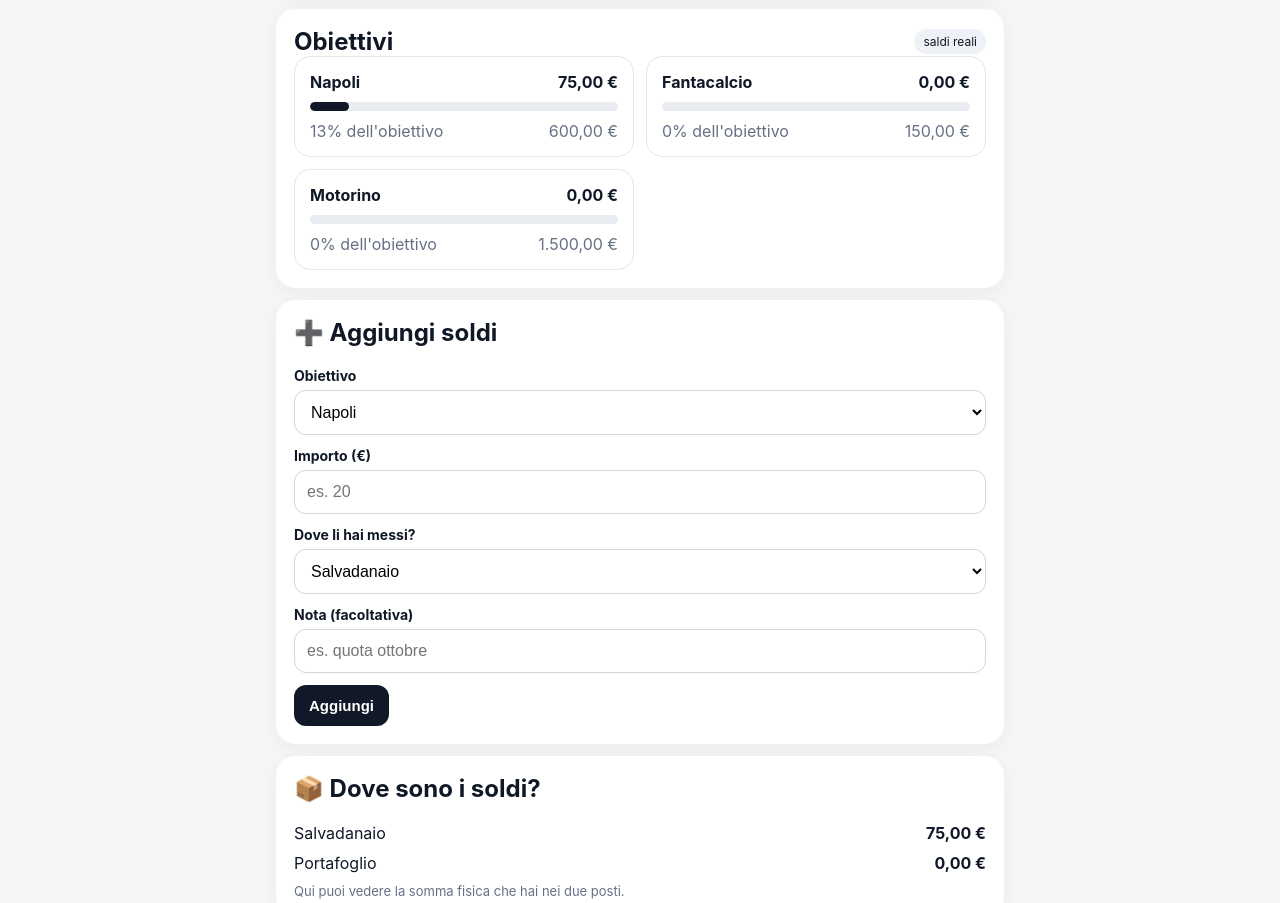
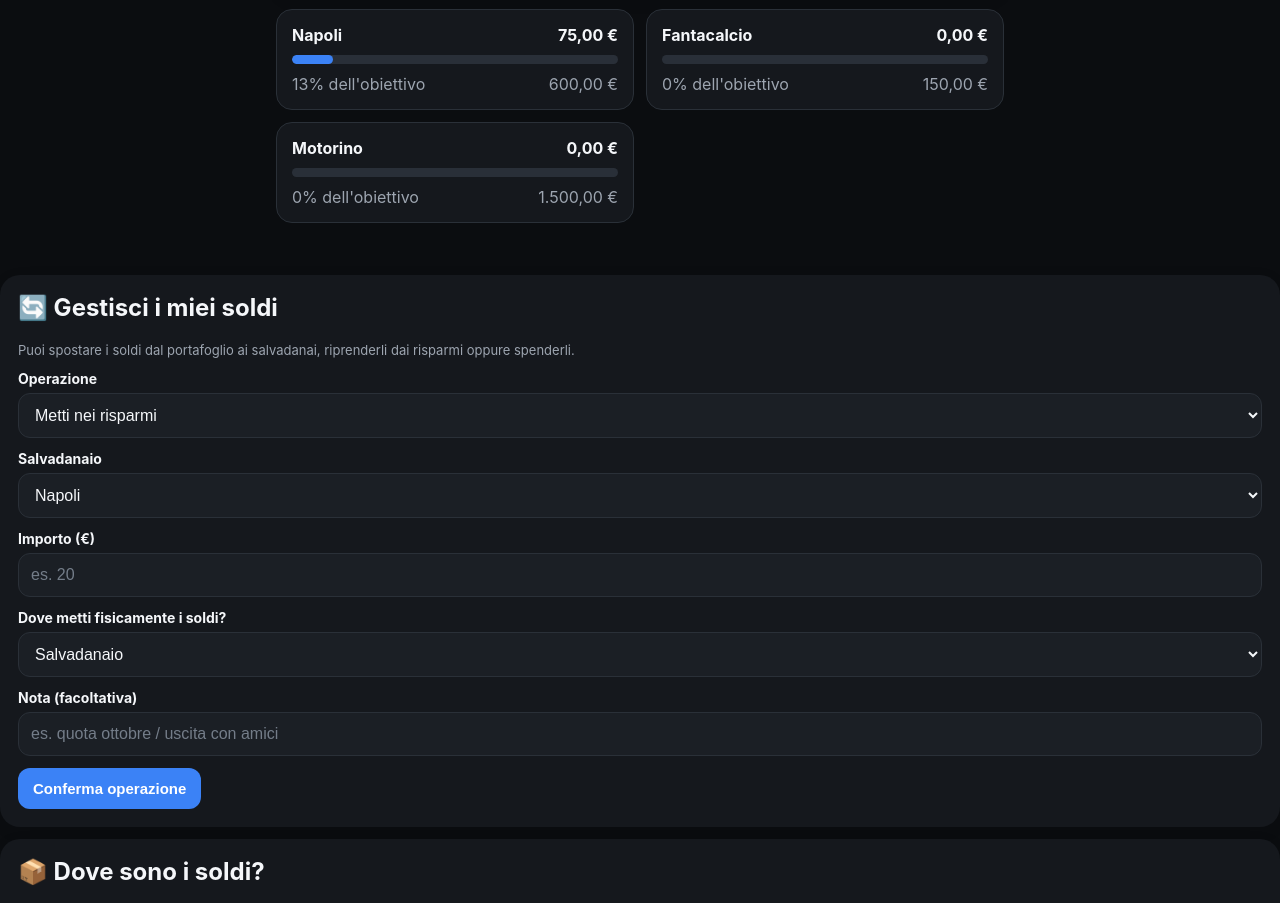
Before and after one commit to diegodevito10/Risparmi, a plain HTML site: page index.html in a window 1280 px wide. Shown: the part 220-1123 px from the top of the page. Drawn offline with Linux system fonts and the light colour scheme.

Commit message:
Add files via upload

```diff
--- a/index.html
+++ b/index.html
@@ -25,6 +25,79 @@ label{display:block;margin:12px 0 0;font-weight:650;font-size:14px}.history{font
 .small{font-size:13px}.pill{background:#eef1f5;padding:5px 9px;border-radius:99px;font-size:12px}
 @media(min-width:600px){.grid{grid-template-columns:1fr 1fr}}
 </style>
+
+<style>
+:root{
+  color-scheme:dark;
+  --bg:#0b0d10;
+  --card:#15181d;
+  --card2:#1b1f25;
+  --text:#f5f7fa;
+  --muted:#9da5b0;
+  --line:#2a3038;
+  --accent:#3b82f6;
+  --accent2:#60a5fa;
+  --danger:#f87171;
+  --success:#4ade80;
+}
+html,body{
+  background:var(--bg)!important;
+  color:var(--text)!important;
+}
+body{
+  min-height:100vh;
+}
+.card,.fund,.item{
+  background:var(--card)!important;
+  border-color:var(--line)!important;
+  color:var(--text)!important;
+}
+input,select,textarea{
+  background:var(--card2)!important;
+  color:var(--text)!important;
+  border:1px solid var(--line)!important;
+}
+input::placeholder,textarea::placeholder{
+  color:#747d89!important;
+}
+button{
+  background:var(--accent)!important;
+  color:white!important;
+  border:0!important;
+}
+button.secondary{
+  background:#252a32!important;
+  color:var(--text)!important;
+  border:1px solid var(--line)!important;
+}
+button:active{
+  transform:scale(.98);
+}
+.muted,.note{
+  color:var(--muted)!important;
+}
+.total{
+  color:var(--text)!important;
+}
+.bar{
+  background:#292f38!important;
+}
+.fill{
+  background:var(--accent)!important;
+}
+.plus{color:var(--success)!important}
+.minus{color:var(--danger)!important}
+h1,h2,h3,strong,label,span{
+  color:inherit;
+}
+hr{
+  border-color:var(--line)!important;
+}
+a{
+  color:var(--accent2)!important;
+}
+</style>
+
 </head>
 <body>
 <div class="wrap">
@@ -32,41 +105,62 @@ label{display:block;margin:12px 0 0;font-weight:650;font-size:14px}.history{font
   <div class="sub">Controlla Napoli, Fantacalcio e Motorino.</div>
 
   <div class="card">
-    <div class="muted">Totale risparmiato</div>
-    <div id="grandTotal" class="total">€75,00</div>
-    <div class="note">Il saldo iniziale comprende i €75 già messi da parte per Napoli.</div>
+    <div class="row" style="align-items:flex-start">
+      <div style="flex:1">
+        <div class="muted">👛 I miei soldi</div>
+        <div id="personalWallet" class="total">€115,00</div>
+        <div class="note">Disponibili per uscite e acquisti</div>
+      </div>
+      <div style="flex:1;text-align:right">
+        <div class="muted">💰 Totale risparmiato</div>
+        <div id="grandTotal" class="total">€75,00</div>
+        <div class="note">Napoli + Fantacalcio + Motorino</div>
+      </div>
+    </div>
+  </div>
+<div id="funds" class="grid"></div>
   </div>
 
   <div class="card">
-    <div class="row"><h2 style="margin:0">Obiettivi</h2><span class="pill">saldi reali</span></div>
-    <div id="funds" class="grid"></div>
-  </div>
+    <h2 style="margin-top:0">🔄 Gestisci i miei soldi</h2>
+    <div class="note">Puoi spostare i soldi dal portafoglio ai salvadanai, riprenderli dai risparmi oppure spenderli.</div>
 
-  <div class="card">
-    <h2 style="margin-top:0">➕ Aggiungi soldi</h2>
-    <label>Obiettivo
+    <label>Operazione
+      <select id="moneyOperation" onchange="toggleMoneyFields()">
+        <option value="save">Metti nei risparmi</option>
+        <option value="withdraw">Togli dai risparmi</option>
+        <option value="spend">Acquista / Spendi</option>
+        <option value="addwallet">Aggiungi soldi al portafoglio</option>
+      </select>
+    </label>
+
+    <label id="fundLabel">Salvadanaio
       <select id="fundSelect"></select>
     </label>
+
     <label>Importo (€)
       <input id="amount" type="number" inputmode="decimal" min="0" step="5" placeholder="es. 20">
     </label>
-    <label>Dove li hai messi?
+
+    <label id="locationLabel">Dove metti fisicamente i soldi?
       <select id="location">
         <option>Salvadanaio</option>
         <option>Portafoglio</option>
       </select>
     </label>
+
     <label>Nota (facoltativa)
-      <input id="note" type="text" placeholder="es. quota ottobre">
+      <input id="note" type="text" placeholder="es. quota ottobre / uscita con amici">
     </label>
-    <div class="actions"><button onclick="addMoney()">Aggiungi</button></div>
+
+    <div class="actions"><button onclick="manageMoney()">Conferma operazione</button></div>
   </div>
 
   <div class="card">
     <h2 style="margin-top:0">📦 Dove sono i soldi?</h2>
     <div class="row"><span>Salvadanaio</span><strong id="piggy">€75,00</strong></div>
-    <div class="row" style="margin-top:10px"><span>Portafoglio</span><strong id="wallet">€0,00</strong></div>
-    <div class="note" style="margin-top:10px">Qui puoi vedere la somma fisica che hai nei due posti.</div>
+    <div class="row" style="margin-top:10px"><span>Portafoglio</span><strong id="wallet">€115,00</strong></div>
+    <div class="note" style="margin-top:10px">Il portafoglio qui indica i soldi personali disponibili; i risparmi sono separati.</div>
   </div>
 
   <div class="card">
@@ -84,17 +178,22 @@ const initial={
   {id:"fanta",name:"Fantacalcio",target:150,saved:0},
   {id:"motorino",name:"Motorino",target:1500,saved:0}
  ],
- locations:{Salvadanaio:75,Portafoglio:0},
- history:[{date:new Date().toLocaleDateString("it-IT"),fund:"Napoli",amount:75,location:"Salvadanaio",note:"Saldo iniziale: 3 quote già messe da parte"}]
+ locations:{Salvadanaio:75,Portafoglio:115},
+ history:[{date:new Date().toLocaleDateString("it-IT"),fund:"Napoli",amount:75,location:"Salvadanaio",note:"Saldo iniziale: 3 quote già messe da parte"}],
+ personalWallet:115,
+ walletHistory:[]
 };
 let data=JSON.parse(localStorage.getItem(KEY)||"null")||initial;
+if(typeof data.personalWallet !== "number") data.personalWallet=115;
+if(!Array.isArray(data.walletHistory)) data.walletHistory=[];
 function euro(n){return new Intl.NumberFormat("it-IT",{style:"currency",currency:"EUR"}).format(n)}
 function save(){localStorage.setItem(KEY,JSON.stringify(data));render()}
 function render(){
  const total=data.funds.reduce((s,f)=>s+f.saved,0);
  document.getElementById("grandTotal").textContent=euro(total);
+ document.getElementById("personalWallet").textContent=euro(data.personalWallet);
  document.getElementById("piggy").textContent=euro(data.locations.Salvadanaio);
- document.getElementById("wallet").textContent=euro(data.locations.Portafoglio);
+ document.getElementById("wallet").textContent=euro(data.personalWallet);
  document.getElementById("funds").innerHTML=data.funds.map(f=>{
   const p=Math.min(100,(f.saved/f.target)*100);
   return `<div class="fund"><div class="row"><strong>${f.name}</strong><strong>${euro(f.saved)}</strong></div>
@@ -103,22 +202,71 @@ function render(){
  }).join("");
  document.getElementById("fundSelect").innerHTML=data.funds.map(f=>`<option value="${f.id}">${f.name}</option>`).join("");
  document.getElementById("history").innerHTML=data.history.slice().reverse().map(h=>
-  `<div class="item"><div class="row"><strong>${h.fund}</strong><span class="plus">+${euro(h.amount)}</span></div>
-   <div class="note">${h.date} · ${h.location}${h.note?" · "+h.note:""}</div></div>`
+  `<div class="item"><div class="row"><strong>${h.fund||h.type||"Movimento"}</strong><span class="${h.amount<0?"minus":"plus"}">${h.amount<0?"":"+"}${euro(h.amount)}</span></div>
+   <div class="note">${h.date}${h.location?" · "+h.location:""}${h.note?" · "+h.note:""}</div></div>`
  ).join("")||"<div class='muted'>Nessun movimento.</div>";
+ toggleMoneyFields();
 }
-function addMoney(){
+function toggleMoneyFields(){
+ const op=document.getElementById("moneyOperation").value;
+ const fundLabel=document.getElementById("fundLabel");
+ const locationLabel=document.getElementById("locationLabel");
+ fundLabel.style.display=(op==="save"||op==="withdraw")?"block":"none";
+ locationLabel.style.display=(op==="save")?"block":"none";
+}
+function manageMoney(){
+ const op=document.getElementById("moneyOperation").value;
+ const amount=parseFloat(document.getElementById("amount").value);
+ const note=document.getElementById("note").value.trim();
  const id=document.getElementById("fundSelect").value;
- const amount=parseFloat(document.getElementById("amount").value);
  const location=document.getElementById("location").value;
- const note=document.getElementById("note").value.trim();
  if(!amount||amount<=0){alert("Inserisci un importo valido.");return}
- const f=data.funds.find(x=>x.id===id); f.saved+=amount; data.locations[location]+=amount;
- data.history.push({date:new Date().toLocaleDateString("it-IT"),fund:f.name,amount,location,note});
- document.getElementById("amount").value="";document.getElementById("note").value="";save();
+
+ const today=new Date().toLocaleDateString("it-IT");
+ const f=data.funds.find(x=>x.id===id);
+
+ if(op==="save"){
+  if(amount>data.personalWallet){
+   alert("Non puoi mettere nei risparmi più soldi di quelli che hai nel portafoglio.");return
+  }
+  data.personalWallet-=amount;
+  f.saved+=amount;
+  data.locations.Salvadanaio+=amount;
+  data.history.push({date:today,fund:f.name,amount,location:"Dal portafoglio → Salvadanaio",note:note||"Soldi messi nei risparmi"});
+ }
+ else if(op==="withdraw"){
+  if(amount>f.saved){
+   alert("Non puoi togliere più soldi di quelli presenti in questo salvadanaio.");return
+  }
+  f.saved-=amount;
+  data.personalWallet+=amount;
+  data.locations.Salvadanaio-=amount;
+  data.history.push({date:today,fund:f.name,amount:-amount,location:"Salvadanaio → Portafoglio",note:note||"Soldi ripresi dai risparmi"});
+ }
+ else if(op==="spend"){
+  if(amount>data.personalWallet){
+   alert("Non puoi spendere più dei soldi presenti nel portafoglio.");return
+  }
+  data.personalWallet-=amount;
+  data.history.push({date:today,fund:"Portafoglio",amount:-amount,location:"Acquisto / spesa",note:note||"Acquisto"});
+ }
+ else if(op==="addwallet"){
+  data.personalWallet+=amount;
+  data.history.push({date:today,fund:"Portafoglio",amount:amount,location:"Entrata",note:note||"Soldi aggiunti al portafoglio"});
+ }
+
+ data.locations.Portafoglio=data.personalWallet;
+ document.getElementById("amount").value="";
+ document.getElementById("note").value="";
+ save();
 }
 function resetApp(){
- if(confirm("Vuoi davvero cancellare tutti i dati dell'app?")){localStorage.removeItem(KEY);data=initial;render()}
+ if(confirm("Vuoi davvero cancellare tutti i dati dell'app?")){
+  localStorage.removeItem(KEY);
+  data=JSON.parse(JSON.stringify(initial));
+  data.history[0].date=new Date().toLocaleDateString("it-IT");
+  render();
+ }
 }
 render();
 </script>
```
